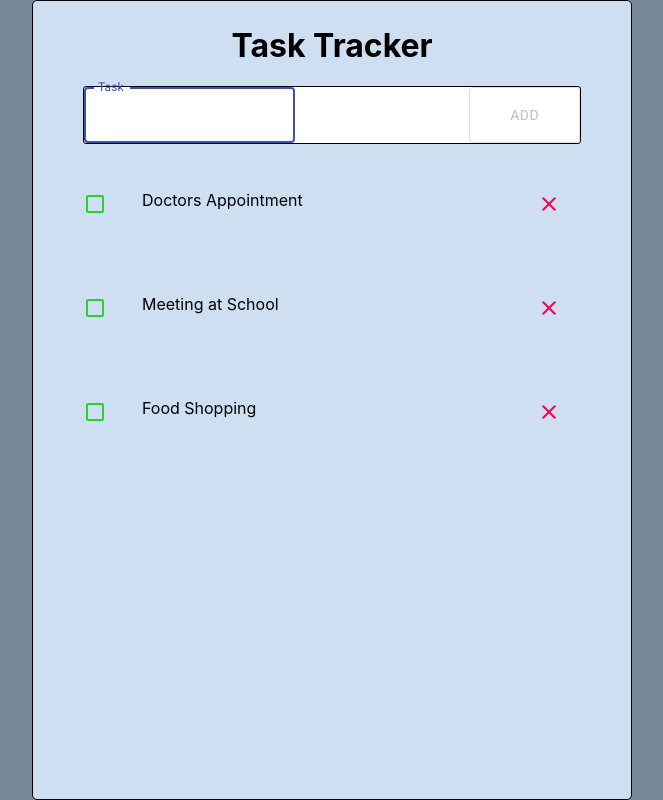
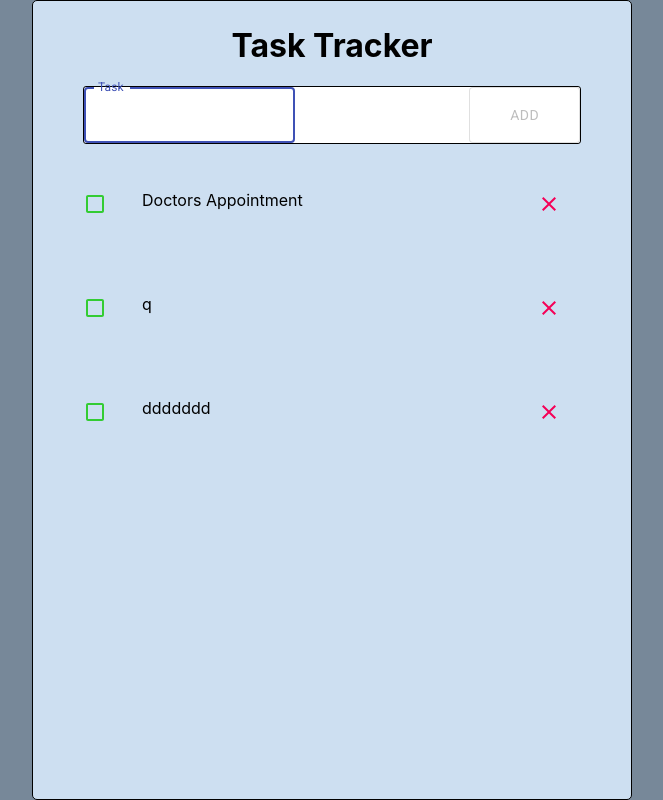
Before and after one commit to Andrew-Sparrow/TODO, a React (Create React App) app: page / in a window 1280 px wide. Shown: the whole page, without its empty margins (308-971 px from the left). Built offline with nearby package versions, Linux system fonts and the light colour scheme; data requests are answered from the project's data file.

Commit message:
ability to add task to server was developed

```diff
--- a/db.json
+++ b/db.json
@@ -6,14 +6,14 @@
       "isCompleted": true
     },
     {
-      "id": "2",
-      "text": "Meeting at School",
-      "isCompleted": true
+      "isCompleted": false,
+      "text": "q",
+      "id": "xU5UOHz"
     },
     {
-      "id": "3",
-      "text": "Food Shopping",
-      "isCompleted": false
+      "isCompleted": false,
+      "text": "ddddddd",
+      "id": "gUTYfKB"
     }
   ]
 }
--- a/src/App.jsx
+++ b/src/App.jsx
@@ -1,5 +1,5 @@
 import React, { useState, useEffect } from 'react';
-import nanoid from 'nanoid';
+// import nanoid from 'nanoid';
 
 import './App.css';
 
@@ -41,16 +41,32 @@
     getTasks();
   }, []);
 
-  const addTask = (task) => {
-    const id = `id-${nanoid(7)}`;
+  const addTask = async (task) => {
     const isCompleted = false;
+    const newTask = { isCompleted, ...task };
 
-    const newTask = { id, isCompleted, ...task };
+    const response = await fetch('http://localhost:5000/tasks', {
+      method: 'POST',
+      headers: {
+        'Content-type': 'application/json',
+      },
+      body: JSON.stringify(newTask),
+    });
 
-    setTasks([...tasks, newTask]);
+    const taskFromServer = await response.json();
+
+    setTasks([...tasks, taskFromServer]);
+
+    // const id = `id-${nanoid(7)}`;
+    //
   };
 
-  const deleteTask = (id) => {
+  const deleteTask = async (id) => {
+    console.log(typeof id);
+    await fetch(`http://localhost:5000/tasks/${id}`, {
+      method: 'DELETE',
+    });
+
     setTasks(tasks.filter((task) => id !== task.id));
   };
 
```
Also changed, not shown: 1 other file (tests, documents, lock files or other folders).
